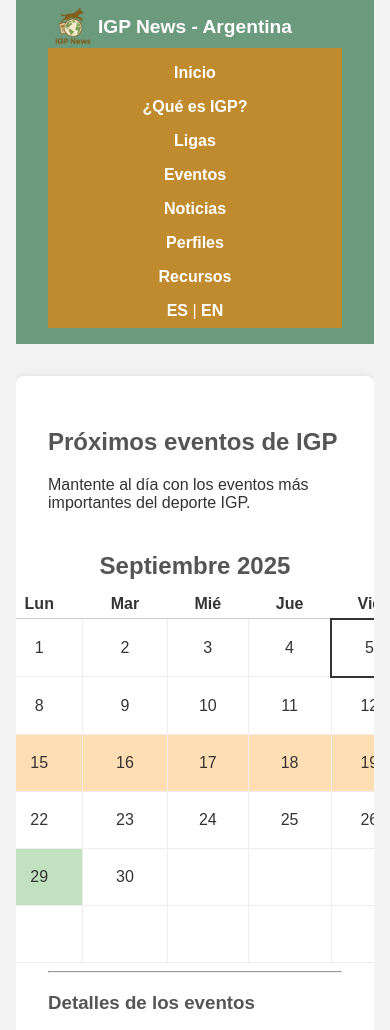
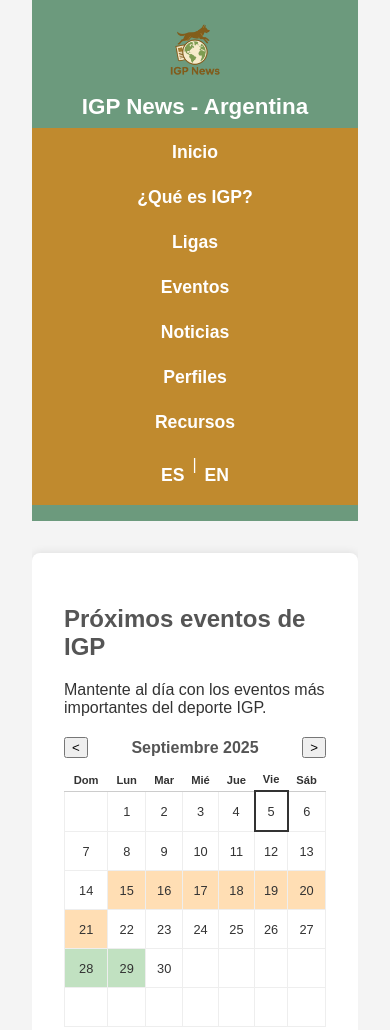
Before and after one commit to VictoriaBello/VictoriaBello.github.io, a plain HTML site: page events.html in a window 390 px wide. Shown: the top 1030 px of the page. Drawn offline with Linux system fonts and the light colour scheme.

Commit message:
responsive

```diff
--- a/events.html
+++ b/events.html
@@ -32,7 +32,7 @@
             <h2>Próximos eventos de IGP</h2>
             <p>Mantente al día con los eventos más importantes del deporte IGP.</p>
 
-            <div id="calendar-container"></div>
+            <div class="calendar-container" id="calendar-container"></div>
 
             <hr>
 
--- a/js/calendar.js
+++ b/js/calendar.js
@@ -1,39 +1,13 @@
 document.addEventListener('DOMContentLoaded', () => {
-    // Eventos con rangos y colores más claros
     const events = [
-        {
-            startDate: '2025-09-15',
-            endDate: '2025-09-21',
-            title: 'Campeonato Mundial FCI/IGP',
-            type: 'internacional',
-            color: '#FFDEB4' // marrón claro
-        },
-        {
-            startDate: '2025-09-28',
-            endDate: '2025-09-29',
-            title: 'POA - Regionales',
-            type: 'nacional',
-            color: '#A8D5BA' // verde claro
-        },
-        {
-            startDate: '2025-09-28',
-            endDate: '2025-09-29',
-            title: 'RSV Global Latinoamérica - Aniversario',
-            type: 'nacional',
-            color: '#C1E1C1' // verde más suave
-        },
-        {
-            startDate: '2025-10-03',
-            endDate: '2025-10-05',
-            title: 'Campeonato Mundial RSV2000',
-            type: 'internacional',
-            color: '#F5CBA7' // marrón suave
-        }
+        { startDate: '2025-09-15', endDate: '2025-09-21', title: 'Campeonato Mundial FCI/IGP', type: 'internacional', color: '#FFDEB4' },
+        { startDate: '2025-09-28', endDate: '2025-09-29', title: 'POA - Regionales', type: 'nacional', color: '#A8D5BA' },
+        { startDate: '2025-09-28', endDate: '2025-09-29', title: 'RSV Global Latinoamérica - Aniversario', type: 'nacional', color: '#C1E1C1' },
+        { startDate: '2025-10-03', endDate: '2025-10-05', title: 'Campeonato Mundial RSV2000', type: 'internacional', color: '#F5CBA7' }
     ];
 
     const calendarContainer = document.getElementById('calendar-container');
     const monthNames = ["Enero","Febrero","Marzo","Abril","Mayo","Junio","Julio","Agosto","Septiembre","Octubre","Noviembre","Diciembre"];
-
     let currentDate = new Date();
     let currentYear = currentDate.getFullYear();
     let currentMonth = currentDate.getMonth();
@@ -43,19 +17,23 @@ document.addEventListener('DOMContentLoaded', () => {
         calendarContainer.style.display = 'flex';
         calendarContainer.style.flexDirection = 'column';
         calendarContainer.style.alignItems = 'center';
-        calendarContainer.style.marginTop = '40px'; // espacio más amplio antes del calendario
+
+        // Margen superior e inferior solo en mobile
+        let isMobile = window.innerWidth <= 600;
+        calendarContainer.style.marginTop = isMobile ? '20px' : '40px';
+        calendarContainer.style.marginBottom = isMobile ? '10px' : '40px';
 
         // Header del calendario
         const header = document.createElement('div');
         header.id = 'calendar-header';
-        header.style.width = '600px';
+        header.style.width = isMobile ? '100%' : '600px';
         header.style.display = 'flex';
         header.style.justifyContent = 'space-between';
         header.style.alignItems = 'center';
         header.style.margin = '0 0 10px';
         header.innerHTML = `
             <button id="prev-month">&lt;</button>
-            <h2 style="margin:0;">${monthNames[currentMonth]} ${currentYear}</h2>
+            <h2 style="margin:0; font-size:${isMobile ? '1rem' : '1.5rem'}">${monthNames[currentMonth]} ${currentYear}</h2>
             <button id="next-month">&gt;</button>
         `;
         calendarContainer.appendChild(header);
@@ -63,7 +41,7 @@ document.addEventListener('DOMContentLoaded', () => {
         // Tabla del calendario
         const table = document.createElement('table');
         table.id = 'calendar-table';
-        table.style.width = '600px';
+        table.style.width = isMobile ? '100%' : '600px';
         table.style.borderCollapse = 'collapse';
         table.style.textAlign = 'center';
 
@@ -75,6 +53,7 @@ document.addEventListener('DOMContentLoaded', () => {
             th.textContent = day;
             th.style.padding = '5px';
             th.style.borderBottom = '1px solid #ccc';
+            th.style.fontSize = isMobile ? '0.7rem' : '0.9rem';
             headerRow.appendChild(th);
         });
         thead.appendChild(headerRow);
@@ -90,23 +69,20 @@ document.addEventListener('DOMContentLoaded', () => {
             const weekRow = document.createElement('tr');
             for(let j=0;j<7;j++){
                 const cell = document.createElement('td');
-                cell.style.padding = '8px';
-                cell.style.height = '40px';
+                cell.style.padding = isMobile ? '4px' : '8px';
+                cell.style.height = isMobile ? '30px' : '40px';
                 cell.style.border = '1px solid #eee';
-                if(i===0 && j<startingDay){
-                    cell.textContent = '';
-                } else if(date>monthLength){
+                if(i===0 && j<startingDay || date>monthLength){
                     cell.textContent = '';
                 } else {
                     const cellDate = new Date(currentYear,currentMonth,date);
                     cell.textContent = date;
 
-                    // Revisar si hay eventos en rango
+                    // Revisar eventos
                     events.forEach(event=>{
                         const eventStart = new Date(event.startDate);
                         const eventEnd = new Date(event.endDate);
-                        eventEnd.setDate(eventEnd.getDate() + 1); // incluir último día
-
+                        eventEnd.setDate(eventEnd.getDate() + 1);
                         if(cellDate >= eventStart && cellDate < eventEnd){
                             cell.style.backgroundColor = event.color;
                             cell.dataset.title = event.title;
@@ -123,7 +99,6 @@ document.addEventListener('DOMContentLoaded', () => {
                        cellDate.getDate()===today.getDate()){
                         cell.style.border = '2px solid #333';
                     }
-
                     date++;
                 }
                 weekRow.appendChild(cell);
@@ -133,7 +108,7 @@ document.addEventListener('DOMContentLoaded', () => {
         table.appendChild(tbody);
         calendarContainer.appendChild(table);
 
-        // Tooltip dinámico
+        // Tooltip
         let tooltip = document.getElementById('calendar-tooltip');
         if(!tooltip){
             tooltip = document.createElement('div');
@@ -143,14 +118,13 @@ document.addEventListener('DOMContentLoaded', () => {
             tooltip.style.background = 'rgba(0,0,0,0.75)';
             tooltip.style.color = '#fff';
             tooltip.style.borderRadius = '4px';
-            tooltip.style.fontSize = '0.9rem';
+            tooltip.style.fontSize = '0.8rem';
             tooltip.style.pointerEvents = 'none';
             tooltip.style.display = 'none';
             tooltip.style.zIndex = 1000;
             document.body.appendChild(tooltip);
         }
 
-        // Hover en celdas con evento
         const cells = table.querySelectorAll('td');
         cells.forEach(cell=>{
             if(cell.dataset.title){
@@ -184,4 +158,9 @@ document.addEventListener('DOMContentLoaded', () => {
     }
 
     renderCalendar();
+
+    // Re-render si cambian tamaño de ventana (para mobile responsive)
+    window.addEventListener('resize', () => {
+        renderCalendar();
+    });
 });
--- a/styles/styles.css
+++ b/styles/styles.css
@@ -13,10 +13,6 @@ a {
 
 a:hover {
   opacity: 0.8;
-}
-
-h1, h2, h3, h4 {
-  color: #555;
 }
 
 /* ===== Header ===== */
@@ -97,6 +93,10 @@ nav a.active {
   padding: 2rem;
   border-radius: 8px;
   box-shadow: 0 0 10px rgba(0, 0, 0, 0.1);
+}
+
+h1, h2, h3, h4 {
+  color: #555;
 }
 
 /* ===== Ligas - Grilla ===== */
@@ -221,7 +221,6 @@ nav a.active {
 .news-source a:hover {
   text-decoration: underline;
 }
-
 /* ===== Eventos ===== */
 .event-list {
   display: flex;
@@ -354,10 +353,10 @@ footer {
   margin-top: 40px;
 }
 
-/* ===== Responsive ===== */
+/* ===== Responsive General ===== */
 @media (max-width: 900px) {
-  body {
-    padding: 0 1rem;
+  .leagues-grid {
+    grid-template-columns: 1fr; /* una columna en pantallas chicas */
   }
 
   .logo-img {
@@ -367,23 +366,37 @@ footer {
   .logo-text {
     font-size: 1.5rem;
   }
+}
 
+/* ===== Responsive Tablet (601px a 900px) ===== */
+@media (min-width: 601px) and (max-width: 900px) {
   nav {
+    padding: 0.4rem 0;
+  }
+
+  nav a {
+    padding: 0 0.8rem;
+    font-size: 0.95rem;
+  }
+
+  .logo-img {
+    height: 65px;
+    position: static;
+    transform: none;
+    margin: 0 auto;
+    display: block;
+  }
+
+  .header-top {
     flex-direction: column;
     align-items: center;
+    justify-content: center;
   }
 
-  .language-switcher {
-    position: static;
+  .logo-text {
+    font-size: 1.6rem;
     margin-top: 0.5rem;
-  }
-
-  .leagues-grid {
-    grid-template-columns: 1fr; /* una columna en pantallas chicas */
-  }
-
-  .profiles-grid {
-    grid-template-columns: 1fr; /* una sola columna */
+    text-align: center;
   }
 
   .profile-card img {
@@ -391,38 +404,209 @@ footer {
     height: 100px;
   }
 
-  .news-meta {
-    flex-direction: column;
-    align-items: flex-start;
-    gap: 0.5rem;
-  }
-
-  .event-header {
-    flex-direction: column;
-    align-items: flex-start;
-    gap: 0.5rem;
+  .calendar-container {
+    transform: scale(0.9);
+    transform-origin: top center;
   }
 }
 
-@media (max-width: 500px) {
+/* ===== Responsive Mobile (≤600px) ===== */
+@media (max-width: 600px) {
+  /* Header: logo arriba, luego navbar */
+  header {
+    display: flex;
+    flex-direction: column;
+    align-items: center;
+    padding: 1rem 0;
+  }
+  .header-top {
+    flex-direction: column;
+    align-items: center;
+    justify-content: center;
+  }
+
+  /* Logo más grande y centrado */
+  .logo-img {
+    height: 70px;
+    margin: 0 auto;
+    display: block;
+    position: static;
+    transform: none;
+  }
+
+  /* Nombre de la página debajo del logo */
   .logo-text {
-    font-size: 1.2rem;
+    font-size: 1.4rem;
+    margin-top: 0.5rem;
+    text-align: center;
+  }
+
+  /* Navbar en columna, un enlace por línea */
+  nav {
+    display: flex;
+    flex-direction: column;
+    align-items: stretch;
+    width: 100%;
+    margin-top: 0.5rem;
+    padding: 0.3rem 0;
   }
 
   nav a {
-    padding: 0.5rem 0;
+    display: block;
+    width: 100%;
+    text-align: center;
+    font-size: 1.1rem;
+    padding: 0.6rem 0;
+    margin-bottom: 0.3rem;
   }
 
-  .profile-card img {
-    width: 80px;
-    height: 80px;
+  /* Idioma en la misma línea (más chico que nav) */
+  .language-switcher {
+    position: static;
+    margin: 0.5rem auto 0 auto;
+    display: inline-flex;
+    gap: 0.5rem;
+  }
+  .language-switcher a {
+    color: #fff; /* blanco */
   }
 
-  .profile-card h3 {
-    font-size: 1rem;
+  /* Foto de perfil más chica */
+  .profile-card img {
+    width: 90px;
+    height: 90px;
   }
 
-  .profile-card p {
-    font-size: 0.85rem;
+  /* Botones de perfiles más grandes y cómodos */
+  .profile-card a {
+    display: block;
+    width: 100%;
+    font-size: 1.2rem;
+    padding: 0.8rem 0;
+    text-align: center;
+    margin-top: 0.5rem;
+  }
+
+  /* ===== Calendario: solo cambios para achicar espacio debajo ===== */
+  .calendar-container {
+    width: 100% !important;
+    max-width: 100% !important;
+    overflow-x: auto;
+    margin: 0 auto 10px; /* margen inferior reducido */
+    height: auto;        /* evita que el contenedor reserve espacio extra */
+  }
+
+  .calendar-container table {
+    width: 100%;         /* tabla ocupa todo el contenedor */
+    font-size: 0.8rem;   /* reduce el tamaño del contenido */
+  }
+
+  .calendar-container th,
+  .calendar-container td {
+    padding: 4px 6px;    /* achica celdas para que todo quede más compacto */
+  }
+
+  .calendar-container thead th {
+    font-size: 0.85rem;  /* encabezados más pequeños */
   }
 }
+/* ===== Responsive Mobile (≤600px) ===== */
+@media (max-width: 600px) {
+  /* Header: logo arriba, luego navbar */
+  header {
+    display: flex;
+    flex-direction: column;
+    align-items: center;
+    padding: 1rem 0;
+  }
+  .header-top {
+    flex-direction: column;
+    align-items: center;
+    justify-content: center;
+  }
+
+  /* Logo más grande y centrado */
+  .logo-img {
+    height: 70px;
+    margin: 0 auto;
+    display: block;
+    position: static;
+    transform: none;
+  }
+
+  /* Nombre de la página debajo del logo */
+  .logo-text {
+    font-size: 1.4rem;
+    margin-top: 0.5rem;
+    text-align: center;
+  }
+
+  /* Navbar en columna, un enlace por línea */
+  nav {
+    display: flex;
+    flex-direction: column;
+    align-items: stretch;
+    width: 100%;
+    margin-top: 0.5rem;
+    padding: 0.3rem 0;
+  }
+
+  nav a {
+    display: block;
+    width: 100%;
+    text-align: center;
+    font-size: 1.1rem;
+    padding: 0.6rem 0;
+    margin-bottom: 0.3rem;
+  }
+
+  /* Idioma en la misma línea (más chico que nav) */
+  .language-switcher {
+    position: static;
+    margin: 0.5rem auto 0 auto;
+    display: inline-flex;
+    gap: 0.5rem;
+  }
+  .language-switcher a {
+    color: #fff; /* blanco */
+  }
+
+  /* Foto de perfil más chica */
+  .profile-card img {
+    width: 90px;
+    height: 90px;
+  }
+
+  /* Botones de perfiles más grandes y cómodos */
+  .profile-card a {
+    display: block;
+    width: 100%;
+    font-size: 1.2rem;
+    padding: 0.8rem 0;
+    text-align: center;
+    margin-top: 0.5rem;
+  }
+
+  /* ===== Calendario: solo cambios para achicar espacio debajo ===== */
+  .calendar-container {
+    width: 100% !important;
+    max-width: 100% !important;
+    overflow-x: auto;
+    margin: 0 auto 10px; /* margen inferior reducido */
+    height: auto;        /* evita que el contenedor reserve espacio extra */
+  }
+
+  .calendar-container table {
+    width: 100%;         /* tabla ocupa todo el contenedor */
+    font-size: 0.8rem;   /* reduce el tamaño del contenido */
+  }
+
+  .calendar-container th,
+  .calendar-container td {
+    padding: 4px 6px;    /* achica celdas para que todo quede más compacto */
+  }
+
+  .calendar-container thead th {
+    font-size: 0.85rem;  /* encabezados más pequeños */
+  }
+}
```
Also changed, not shown: events-en.html (+1 -1 lines), index-en.html (+1 -1 lines), index.html (+1 -1 lines), js/calendar-en.js (+23 -44 lines).
